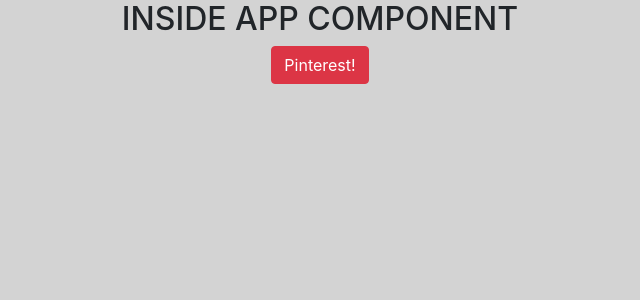
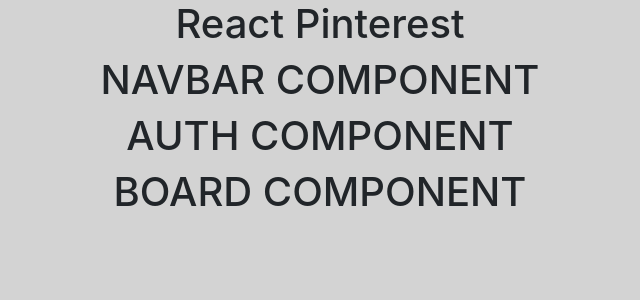
Before and after one commit to spookycutie08/react-pinterest, a React (Create React App) app: page / in a window 1280 px wide. Shown: the top 300 px of the page, without its empty margins (320-960 px from the left). Built offline with nearby package versions, Linux system fonts and the light colour scheme.

Commit message:
added initial components

```diff
--- a/src/App/App.js
+++ b/src/App/App.js
@@ -1,12 +1,20 @@
 import React from 'react';
+import Auth from '../components/Auth/Auth';
+import BoardContainer from '../components/BoardContainer/BoardContainer';
+import MyNavBar from '../components/MyNavbar/MyNavbar';
+// 1. import the component
+
 import './App.scss';
 
 class App extends React.Component {
   render() {
     return (
       <div className="App">
-        <h2>INSIDE APP COMPONENT</h2>
-        <button className="btn btn-danger">Pinterest!</button>
+        <h1>React Pinterest</h1>
+        <MyNavBar/>
+        {/* 2. put the component where you need it */}
+        <Auth />
+        <BoardContainer />
       </div>
     );
   }
--- /dev/null
+++ b/src/components/Auth/Auth.js
@@ -0,0 +1,15 @@
+import React from 'react';
+
+import './Auth.scss';
+
+class Auth extends React.Component {
+  render() {
+    return (
+      <div className="Auth">
+        <h1>AUTH COMPONENT</h1>
+      </div>
+    );
+  }
+}
+
+export default Auth;
--- /dev/null
+++ b/src/components/Auth/Auth.scss
@@ -0,0 +1,3 @@
+.Auth {
+  display: block;
+}
--- /dev/null
+++ b/src/components/BoardContainer/BoardContainer.js
@@ -0,0 +1,15 @@
+import React from 'react';
+
+import './BoardContainer.scss';
+
+class BoardContainer extends React.Component {
+  render() {
+    return (
+      <div className="BoardContainer">
+        <h1>BOARD COMPONENT</h1>
+      </div>
+    );
+  }
+}
+
+export default BoardContainer;
--- /dev/null
+++ b/src/components/BoardContainer/BoardContainer.scss
@@ -0,0 +1,3 @@
+.BoardContainer {
+  display: block;
+}
--- /dev/null
+++ b/src/components/MyNavbar/MyNavbar.js
@@ -0,0 +1,15 @@
+import React from 'react';
+
+import './MyNavbar.scss';
+
+class MyNavbar extends React.Component {
+  render() {
+    return (
+      <div className="MyNavbar">
+        <h1>NAVBAR COMPONENT</h1>
+      </div>
+    );
+  }
+}
+
+export default MyNavbar;
--- /dev/null
+++ b/src/components/MyNavbar/MyNavbar.scss
@@ -0,0 +1,3 @@
+.MyNavbar {
+  display: block;
+}
```
Also changed, not shown: 1 other file (tests, documents, lock files or other folders).
